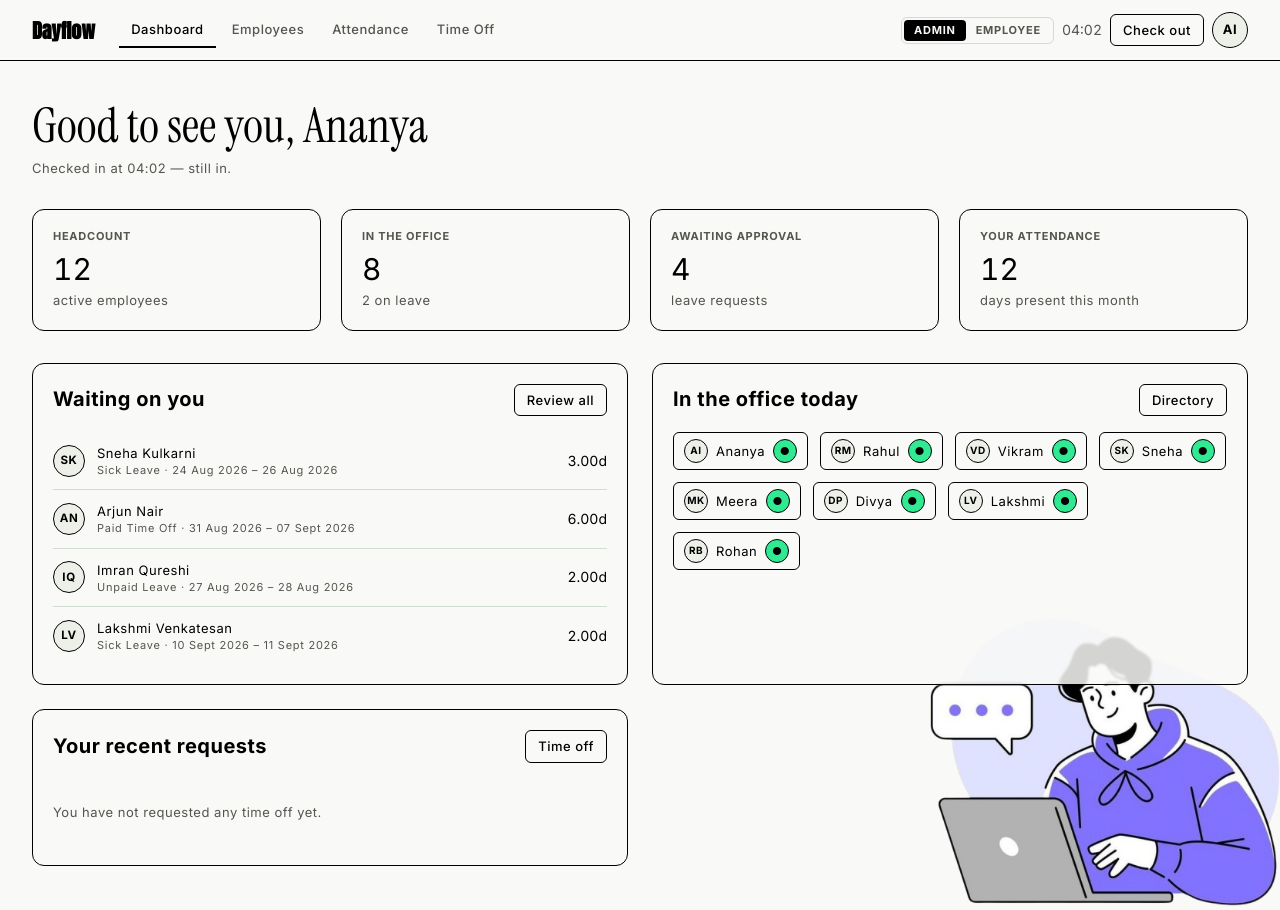
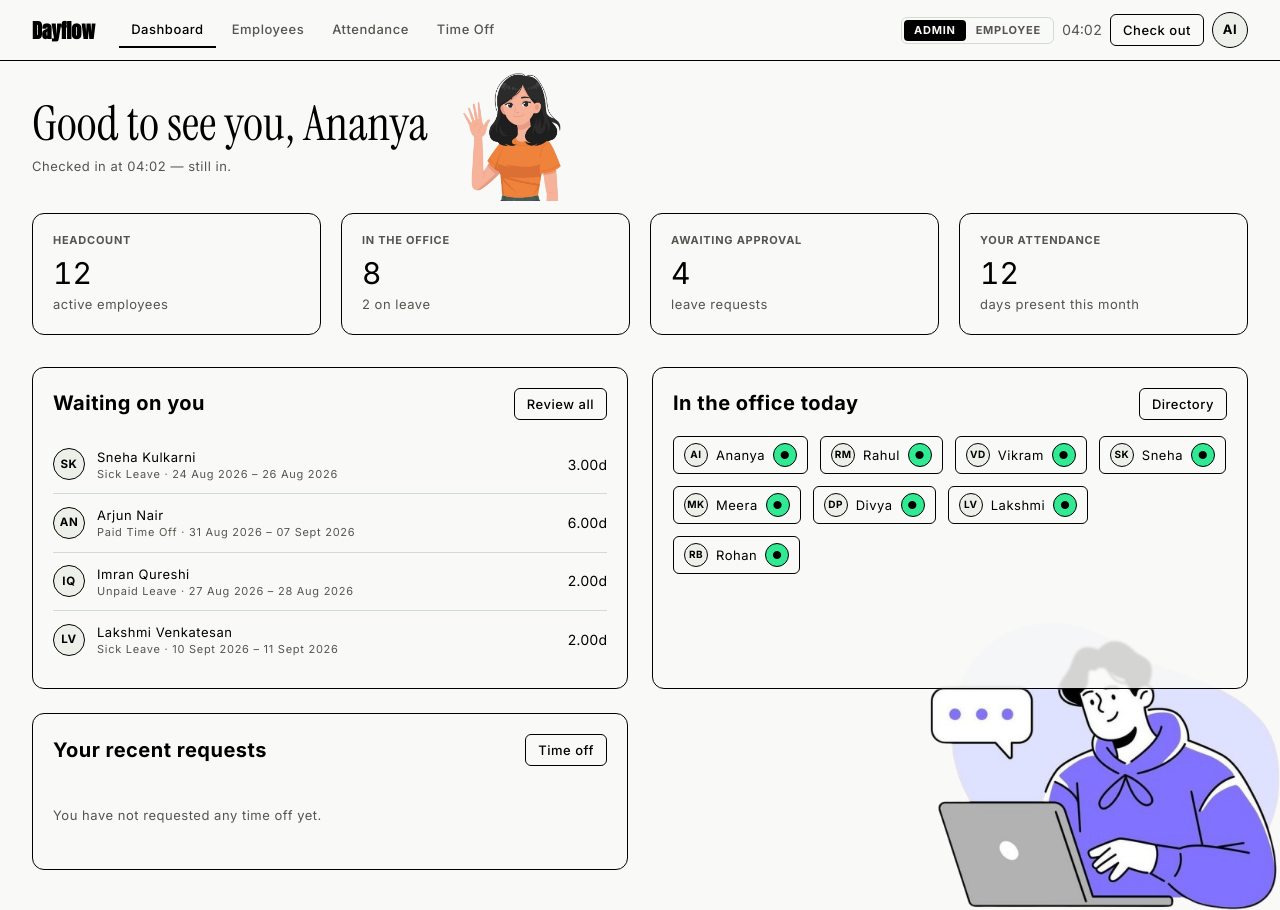
Before and after one commit to Kukyos/DayFlowOdoo, a React (Vite) app in the folder frontend/: page /dashboard in a window 1280 px wide. Built offline with nearby package versions, Linux system fonts and the light colour scheme.

Commit message:
Add employee greeting illustrations

```diff
--- a/frontend/src/components/layout/AppShell.tsx
+++ b/frontend/src/components/layout/AppShell.tsx
@@ -73,7 +73,7 @@ export function AppShell() {
         </div>
       </header>
 
-      <main className="mx-auto max-w-[1440px] px-5 py-10 lg:px-8">
+      <main className="mx-auto max-w-[1440px] px-5 pt-3 pb-10 lg:px-8">
         <Outlet />
       </main>
     </div>
--- a/frontend/src/pages/app/Dashboard.tsx
+++ b/frontend/src/pages/app/Dashboard.tsx
@@ -4,7 +4,6 @@ import {
   Button,
   Card,
   ErrorState,
-  PageHeader,
   PresenceDot,
   Spinner,
   StatCard,
@@ -17,7 +16,18 @@ import { attendanceSummary, todayStatus } from '@/services/attendance'
 import { listEmployees } from '@/services/employees'
 import { myBalances, myRequests, pendingRequests } from '@/services/timeOff'
 import { LEAVE_TYPE_LABEL } from '@/types/models'
+import boyGreeting from '@/assets/employee-boy-greeting.png'
 import dashboardIllustration from '@/assets/dashboard-support-illustration.png'
+import girlGreeting from '@/assets/employee-girl-greeting.png'
+
+const GIRL_GREETING_EMPLOYEE_IDS = new Set([
+  'e-01',
+  'e-03',
+  'e-05',
+  'e-07',
+  'e-09',
+  'e-11',
+])
 
 export function Dashboard() {
   const { employee, isPrivileged } = useSession()
@@ -50,18 +60,30 @@ export function Dashboard() {
         className="pointer-events-none absolute right-[calc(50%_-_50vw)] -bottom-10 -z-10 w-[275px] select-none sm:w-[325px] lg:w-[350px]"
       />
 
-      <PageHeader
-        title={`Good to see you, ${employee?.first_name}`}
-        subtitle={
-          data.status.row?.check_in
+      <div className="mb-3 flex flex-wrap items-center gap-4 sm:gap-5">
+        <div>
+          <h1 className="t-h1">Good to see you, {employee?.first_name}</h1>
+          <p className="t-caption mt-2 text-text-muted">
+            {data.status.row?.check_in
               ? `Checked in at ${formatTime(data.status.row.check_in)}${
                   data.status.row.check_out
                     ? `, out at ${formatTime(data.status.row.check_out)}.`
                     : ' — still in.'
                 }`
-            : 'You have not checked in today. The control is in the header.'
+              : 'You have not checked in today. The control is in the header.'}
+          </p>
+        </div>
+        <img
+          src={
+            employee && GIRL_GREETING_EMPLOYEE_IDS.has(employee.id)
+              ? girlGreeting
+              : boyGreeting
           }
+          alt=""
+          aria-hidden="true"
+          className="h-28 w-28 shrink-0 object-contain sm:h-32 sm:w-32"
         />
+      </div>
 
       <div className="mb-8 grid gap-5 sm:grid-cols-2 lg:grid-cols-4">
         {isPrivileged ? (
```
Also changed, not shown: frontend/src/assets/employee-boy-greeting.png (added), frontend/src/assets/employee-girl-greeting.png (added). Lines whose indentation alone changed are shown as unchanged.
